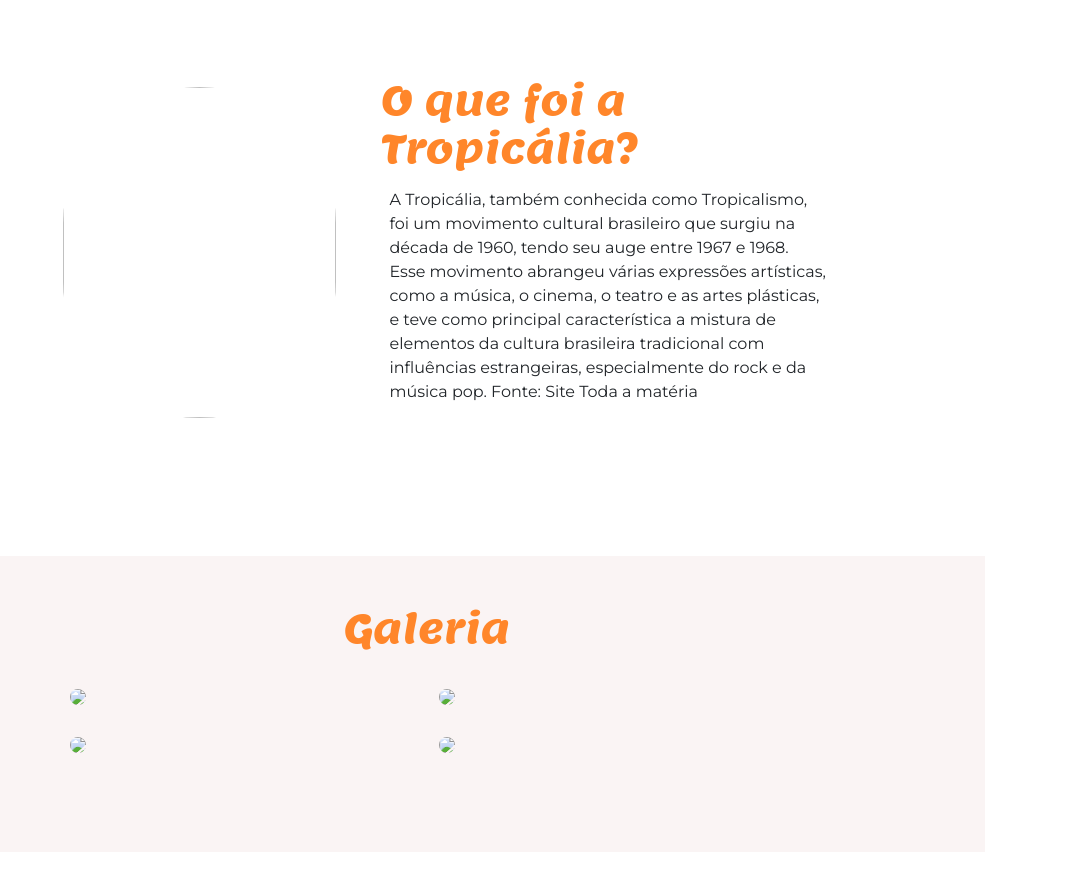
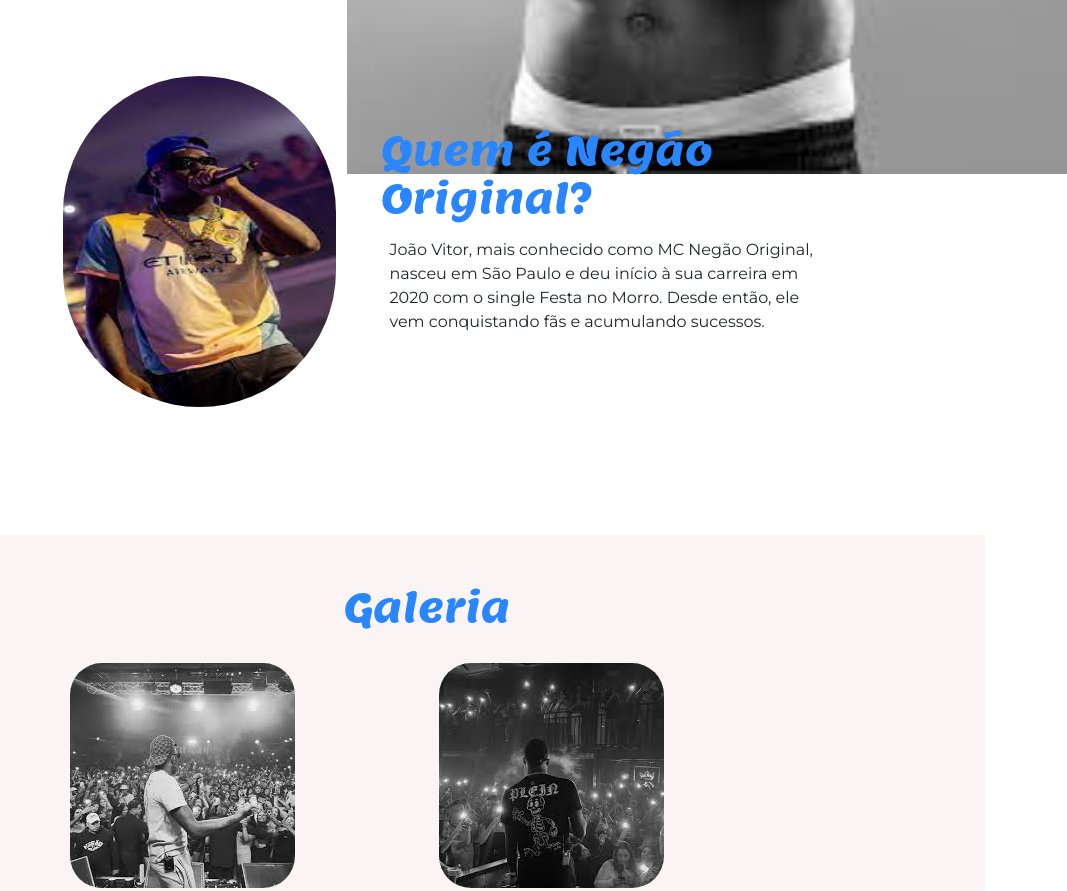
Before and after one commit to CLEUZINHA13/thiago, a plain HTML site: page index.html in a window 1280 px wide. Shown: the part 970-1861 px from the top of the page, without its empty margins (213-1280 px from the left). Drawn offline with nearby package versions, Linux system fonts and the light colour scheme.

Commit message:
Add files via upload

```diff
--- a/index.html
+++ b/index.html
@@ -40,13 +40,13 @@
             <div class="inicio-fundo d-flex justify-content-between align-items-center">
                 <div class="esquerda-conteudo">
                     <h1 class="display-4 text-white fst-italic fw-bold">Boas-vindas a</h1>
-                    <img src="img/logo-2.png" class="mb-3" width="563"
+                    <img src="Logo" class="mb-3" width="563"
                         height="278" loading="lazy">
                     <a href="#tropicalia"
                         class="btn btn-primary btn-lg botao-inicio fw-semibold">Quero
                         conhecer!</a>
                 </div>
-                <img src="img/lossy-page1-640px-Os_Mutantes.tif (1).png" alt="A imagem apresenta o grupo musical Os mutantes, sao tres pessoas cantando em um microfone" title="Os mutantes - CC0 Domínio Público / Acervo Arquivo Nacional" class="img-fluid img-inicio">
+                <img src="images.jpeg" alt="A imagem apresenta o grupo musical Os mutantes, sao tres pessoas cantando em um microfone" title="Os mutantes - CC0 Domínio Público / Acervo Arquivo Nacional" class="img-fluid img-inicio">
 
               </div>
         </section>
@@ -54,15 +54,11 @@
         <section id="tropicalia" class="my-5 pt-6 secao-tropicalia" tabindex="0" aria-label="Seção explicativa sobre a tropicália">
             <div class="container d-flex align-items-center ">
                 <div class="col-4 d-flex justify-content-center ">
-                    <img src="img/image (1).png" class="rounded-pill" width="273" height="331" loading="lazy">
+                    <img src="images 5.jpeg" class="rounded-pill" width="273" height="331" loading="lazy">
                 </div>
                 <div class="col-5">
-                    <h2>O que foi a Tropicália?</h2>
-                    <p class="p-2">A Tropicália, também conhecida como Tropicalismo, foi um movimento cultural
-                        brasileiro que surgiu na década de 1960, tendo seu auge entre 1967 e 1968. Esse movimento
-                        abrangeu várias expressões artísticas, como a música, o cinema, o teatro e as artes plásticas, e
-                        teve como principal característica a mistura de elementos da cultura brasileira tradicional com
-                        influências estrangeiras, especialmente do rock e da música pop. Fonte: Site Toda a matéria</p>
+                    <h2>Quem é Negão Original?</h2>
+                    <p class="p-2">João Vitor, mais conhecido como MC Negão Original, nasceu em São Paulo e deu início à sua carreira em 2020 com o single Festa no Morro. Desde então, ele vem conquistando fãs e acumulando sucessos. </p>
                 </div>
             </div>
         </section>
@@ -73,20 +69,20 @@
 
                 <div class="row justify-content-md-center">
                     <div class="col-md-4">
-                        <img src="img/lossy-page1-640px-Jorge_Ben_e_o_Trio_Mocotó_no_Teatro_da_Lagoa,_1971.tif.jpg"
+                        <img src="images 2.jpeg"
                             class="img-fluid rounded-5" loading="lazy">
                     </div>
                     <div class="col-md-4">
-                        <img src="img/lossy-page1-640px-Os_Mutantes_2.tif.jpg" class="img-fluid rounded-5"
+                        <img src="images 1.jpeg" class="img-fluid rounded-5"
                             loading="lazy">
                     </div>
                 </div>
                 <div class="row mt-4  justify-content-md-center">
                     <div class="col-md-4">
-                        <img src="img/lossy-page1-640px-Gilberto_Gil_nos_anos_1960.tif.jpg" class="img-fluid rounded-5" loading="lazy">
+                        <img src="images 3.jpeg" class="img-fluid rounded-5" loading="lazy">
                     </div>
                     <div class="col-md-4">
-                        <img src="img/lossy-page1-640px-Caetano_Veloso_no_III_Festival_da_Música_Popular.tif.jpg"
+                        <img src="images 4.jpeg"
                             class="img-fluid rounded-5" loading="lazy">
                     </div>
                 </div>
--- a/styles.css
+++ b/styles.css
@@ -2,7 +2,7 @@
 @import url('https://fonts.googleapis.com/css2?family=Lemon&display=swap');
 
 :root {
-    --laranja-claro: #FF862A;
+    --laranja-claro: #2a86ff;
     --alto-contraste-fundo: #000000;
     --alto-contraste-texto: #ffffff;
     --alto-contraste-link: #ffd700;
@@ -24,7 +24,7 @@ section {
 
 
 .nav-link {
-    color: #CB6D43;
+    color: #3571c0;
     font-weight: 600;
 }
 
@@ -132,7 +132,7 @@ h2 {
 }
 
 .formulario button {
-    background-color: #CB6D43;
+    background-color: #4c6fe2;
     border: none;
     font-weight: bold;
 }
```
